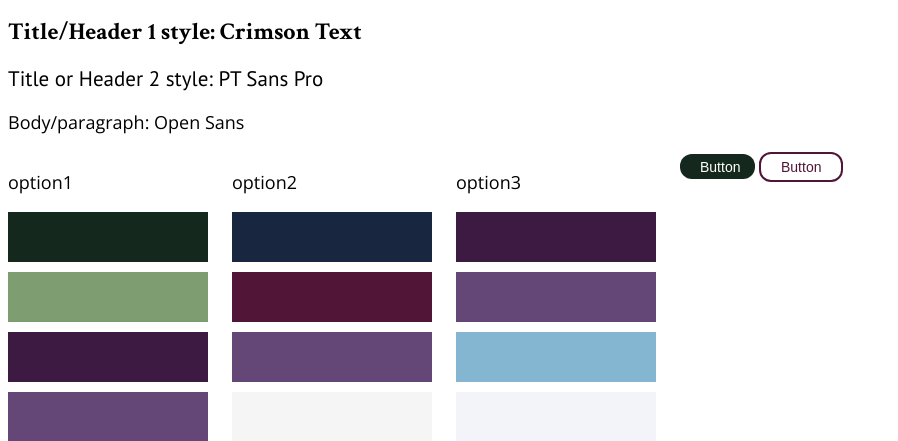
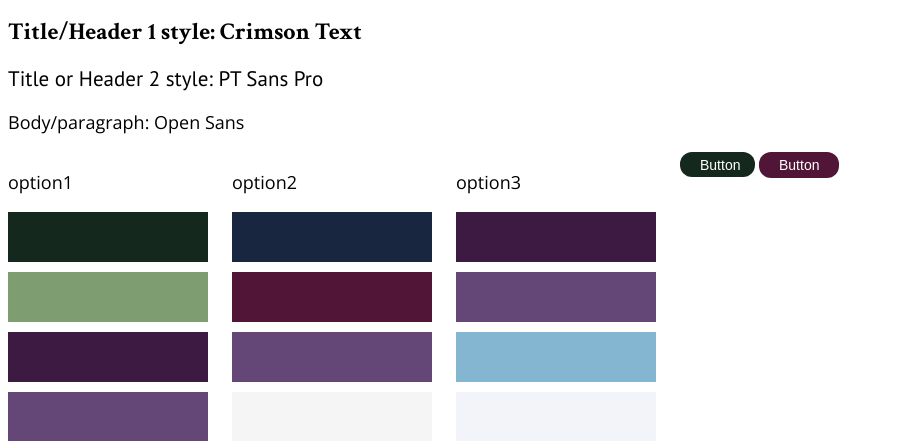
Before and after one commit to omaroaalj/client-project-money-team, a Django app: template financeWebApp/financeWebsite/templates/financeWebsite/Moodboard.html in a window 1280 px wide, with the pointer over the restyled element. Shown: the top 441 px of the page, without its empty margins (0-898 px from the left). Run offline with Django 5.2, Linux system fonts and the light colour scheme; the template is opened without the code that fills it, so the values that code supplies are empty.

Commit message:
change the button

```diff
--- a/financeWebApp/financeWebsite/templates/financeWebsite/Moodboard.html
+++ b/financeWebApp/financeWebsite/templates/financeWebsite/Moodboard.html
@@ -115,12 +115,7 @@
     border:none;
     }
 
-    .btn-maroon:hover {
-    background-color: white;
-    font-color:black;
-    border: 2px solid #501537;
-    color: #501537;
-    }
+
 
 </style>
 <body>
```
